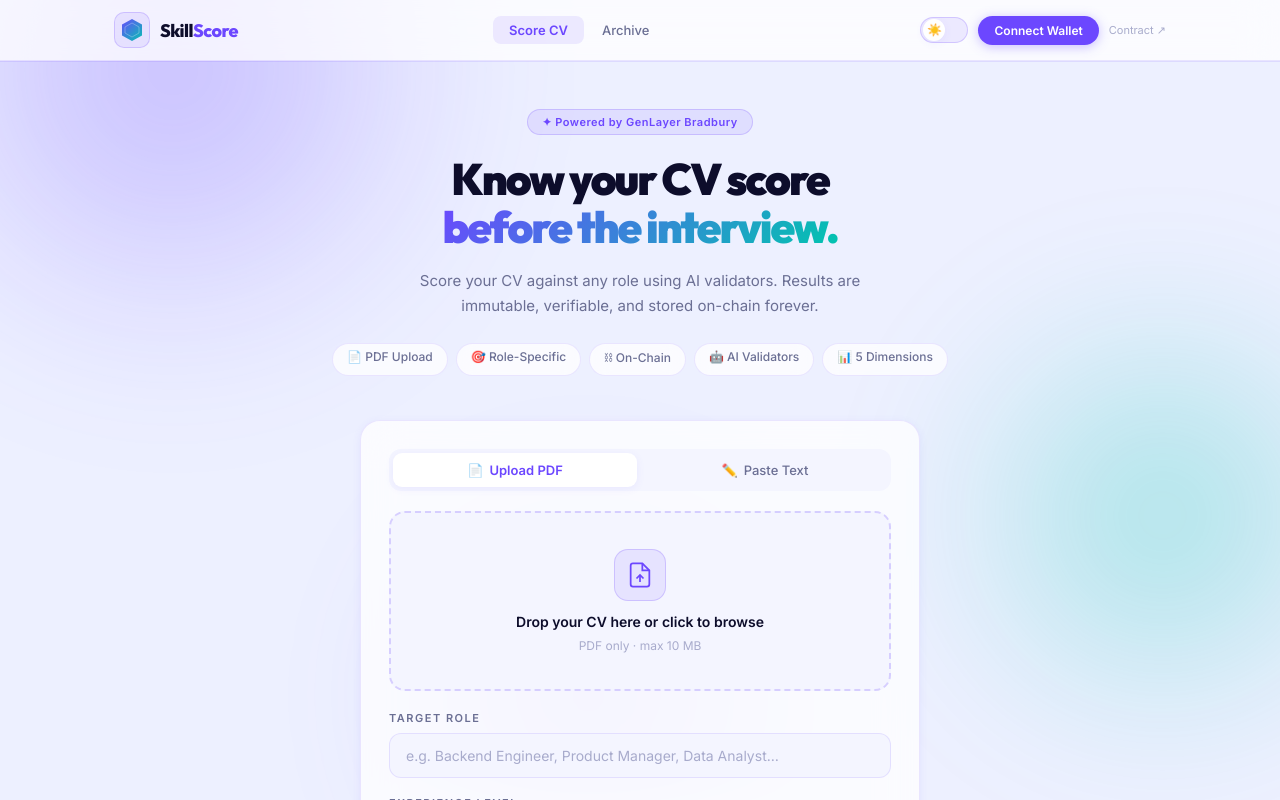
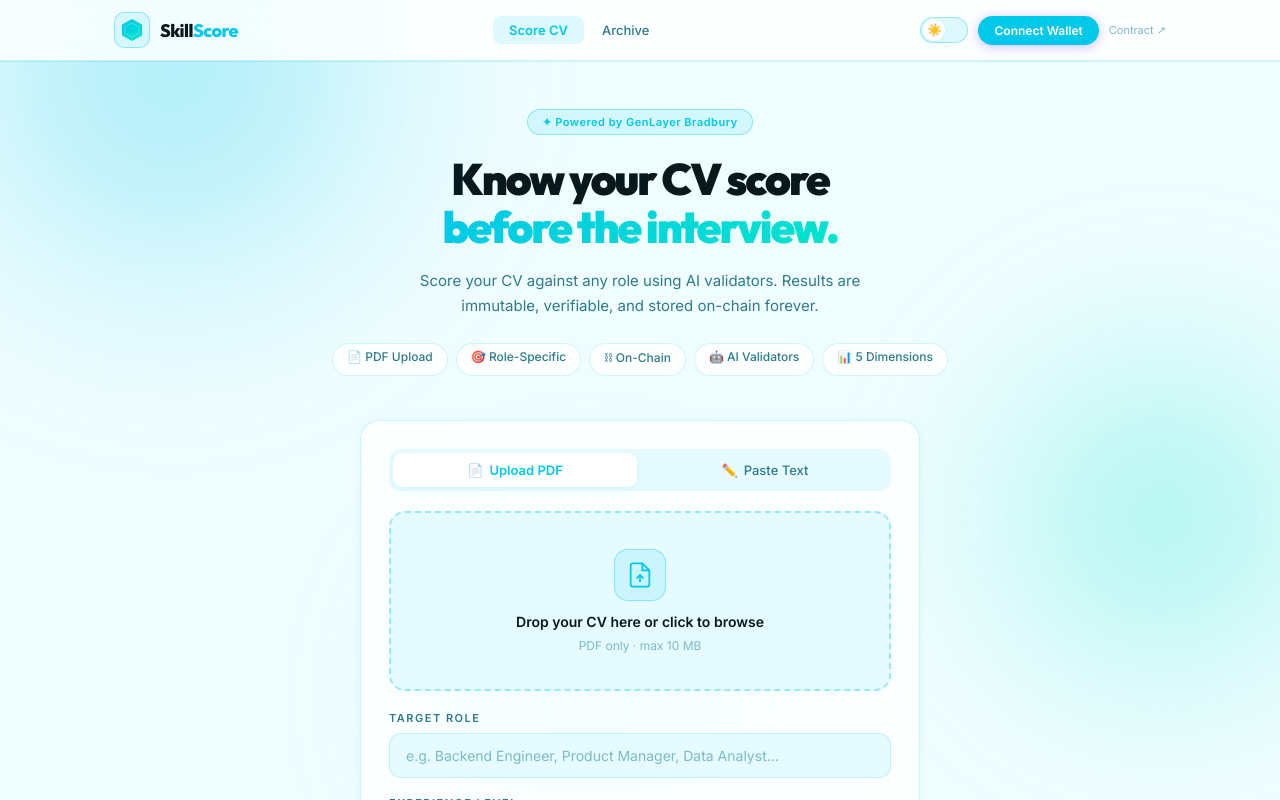
Before and after one commit to terencetttt/SkillScore, a Vue app: page / in a window 1280 px wide. Shown: the top 800 px of the page. Built offline with nearby package versions, Linux system fonts and the light colour scheme.

Commit message:
feat: cyan + black neon tech theme, light mode default

```diff
--- a/src/App.vue
+++ b/src/App.vue
@@ -19,8 +19,8 @@
                 fill="none" stroke="white" stroke-width="0.7" opacity="0.4" />
               <defs>
                 <linearGradient id="logo-grad" x1="0" y1="0" x2="22" y2="24" gradientUnits="userSpaceOnUse">
-                  <stop stop-color="#6C47FF" />
-                  <stop offset="1" stop-color="#00C6AE" />
+                  <stop stop-color="#00C8E8" />
+                  <stop offset="1" stop-color="#00E5CC" />
                 </linearGradient>
               </defs>
             </svg>
@@ -96,67 +96,67 @@ async function connect() {
 
 *, *::before, *::after { box-sizing: border-box; margin: 0; padding: 0; }
 
-/* ── Light mode (default) ───────────────────────────── */
+/* ── Light mode — clean white + cyan ────────────────── */
 :root {
-  --bg:         #EDF0FF;
+  --bg:         #F0FDFF;
   --surface:    #FFFFFF;
-  --surf2:      #F4F5FF;
-  --border:     rgba(108,71,255,0.12);
-  --border2:    rgba(108,71,255,0.22);
-  --text:       #0D0D2B;
-  --muted:      #6B6F94;
-  --dim:        #A8ABCC;
-  --accent:     #6C47FF;
-  --accent-lt:  #8B6FFF;
-  --accent-dim: rgba(108,71,255,0.10);
-  --accent2:    #00C6AE;
-  --green:      #059669;
-  --green-dim:  rgba(5,150,105,0.10);
-  --green-bdr:  rgba(5,150,105,0.25);
-  --amber:      #D97706;
-  --amber-dim:  rgba(217,119,6,0.10);
-  --amber-bdr:  rgba(217,119,6,0.25);
-  --red:        #E11D48;
-  --red-dim:    rgba(225,29,72,0.10);
-  --red-bdr:    rgba(225,29,72,0.25);
-  --shadow-sm:  0 2px 8px rgba(108,71,255,0.08);
-  --shadow-md:  0 8px 28px rgba(108,71,255,0.12);
-  --shadow-lg:  0 20px 60px rgba(108,71,255,0.18);
-  --glass-bg:   rgba(255,255,255,0.75);
-  --glass-bdr:  rgba(255,255,255,0.6);
+  --surf2:      #E6FBFF;
+  --border:     rgba(0,200,232,0.18);
+  --border2:    rgba(0,200,232,0.35);
+  --text:       #08191D;
+  --muted:      #2E7A8A;
+  --dim:        #7ABAC8;
+  --accent:     #00C8E8;
+  --accent-lt:  #00E5FF;
+  --accent-dim: rgba(0,200,232,0.12);
+  --accent2:    #00E5CC;
+  --green:      #00A87A;
+  --green-dim:  rgba(0,168,122,0.10);
+  --green-bdr:  rgba(0,168,122,0.28);
+  --amber:      #E08A00;
+  --amber-dim:  rgba(224,138,0,0.10);
+  --amber-bdr:  rgba(224,138,0,0.28);
+  --red:        #E8003A;
+  --red-dim:    rgba(232,0,58,0.10);
+  --red-bdr:    rgba(232,0,58,0.28);
+  --shadow-sm:  0 2px 8px rgba(0,200,232,0.10);
+  --shadow-md:  0 8px 28px rgba(0,200,232,0.15);
+  --shadow-lg:  0 20px 60px rgba(0,200,232,0.20);
+  --glass-bg:   rgba(255,255,255,0.82);
+  --glass-bdr:  rgba(0,200,232,0.22);
   --font-head:  'Outfit', sans-serif;
   --font-body:  'Inter', system-ui, sans-serif;
   --font-num:   'Space Grotesk', sans-serif;
 }
 
-/* ── Dark mode ──────────────────────────────────────── */
+/* ── Dark mode — pure black + neon cyan ─────────────── */
 [data-theme="dark"] {
   --bg:         #050812;
-  --surface:    #0C0F28;
-  --surf2:      #131735;
-  --border:     rgba(140,110,255,0.25);
-  --border2:    rgba(140,110,255,0.38);
-  --text:       #F0F2FF;
-  --muted:      #9498C8;
-  --dim:        #565880;
-  --accent:     #8B6FFF;
-  --accent-lt:  #A892FF;
-  --accent-dim: rgba(139,111,255,0.20);
-  --accent2:    #00E4C8;
-  --green:      #34D399;
-  --green-dim:  rgba(52,211,153,0.14);
-  --green-bdr:  rgba(52,211,153,0.32);
-  --amber:      #FBBF24;
-  --amber-dim:  rgba(251,191,36,0.14);
-  --amber-bdr:  rgba(251,191,36,0.32);
-  --red:        #FF6B8A;
-  --red-dim:    rgba(255,107,138,0.14);
-  --red-bdr:    rgba(255,107,138,0.32);
-  --shadow-sm:  0 2px 8px rgba(0,0,0,0.50);
-  --shadow-md:  0 8px 28px rgba(0,0,0,0.60);
-  --shadow-lg:  0 20px 60px rgba(0,0,0,0.70);
-  --glass-bg:   rgba(8,10,28,0.94);
-  --glass-bdr:  rgba(139,111,255,0.18);
+  --surface:    #08141E;
+  --surf2:      #0C1C28;
+  --border:     rgba(0,212,240,0.22);
+  --border2:    rgba(0,212,240,0.40);
+  --text:       #D8F8FF;
+  --muted:      #5AAFBF;
+  --dim:        #204A58;
+  --accent:     #00D4F0;
+  --accent-lt:  #00EEFF;
+  --accent-dim: rgba(0,212,240,0.15);
+  --accent2:    #00FFE0;
+  --green:      #00E5B4;
+  --green-dim:  rgba(0,229,180,0.12);
+  --green-bdr:  rgba(0,229,180,0.32);
+  --amber:      #FFB800;
+  --amber-dim:  rgba(255,184,0,0.12);
+  --amber-bdr:  rgba(255,184,0,0.32);
+  --red:        #FF3366;
+  --red-dim:    rgba(255,51,102,0.12);
+  --red-bdr:    rgba(255,51,102,0.32);
+  --shadow-sm:  0 2px 8px rgba(0,0,0,0.55);
+  --shadow-md:  0 8px 28px rgba(0,212,240,0.10);
+  --shadow-lg:  0 20px 60px rgba(0,0,0,0.75);
+  --glass-bg:   rgba(6,14,22,0.95);
+  --glass-bdr:  rgba(0,212,240,0.18);
 }
 
 body {
@@ -195,21 +195,21 @@ body {
 
 .blob-1 {
   width: 600px; height: 600px;
-  background: radial-gradient(circle, #6C47FF, transparent 70%);
+  background: radial-gradient(circle, #00C8E8, transparent 70%);
   top: -200px; left: -150px;
   animation-delay: 0s;
 }
 
 .blob-2 {
   width: 500px; height: 500px;
-  background: radial-gradient(circle, #00C6AE, transparent 70%);
+  background: radial-gradient(circle, #00E5CC, transparent 70%);
   top: 30%; right: -150px;
   animation-delay: -4s;
 }
 
 .blob-3 {
   width: 400px; height: 400px;
-  background: radial-gradient(circle, #8B6FFF, transparent 70%);
+  background: radial-gradient(circle, #00D4F0, transparent 70%);
   bottom: -100px; left: 30%;
   animation-delay: -8s;
 }
--- a/src/views/AnalyzeView.vue
+++ b/src/views/AnalyzeView.vue
@@ -503,7 +503,7 @@ function ringOffset(score: number): number {
 }
 
 .hero-gradient {
-  background: linear-gradient(135deg, var(--accent), var(--accent2));
+  background: linear-gradient(135deg, #00C8E8, #00E5CC);
   -webkit-background-clip: text;
   -webkit-text-fill-color: transparent;
   background-clip: text;
```
Also changed, not shown: 1 other file (tests, documents, lock files or other folders).
